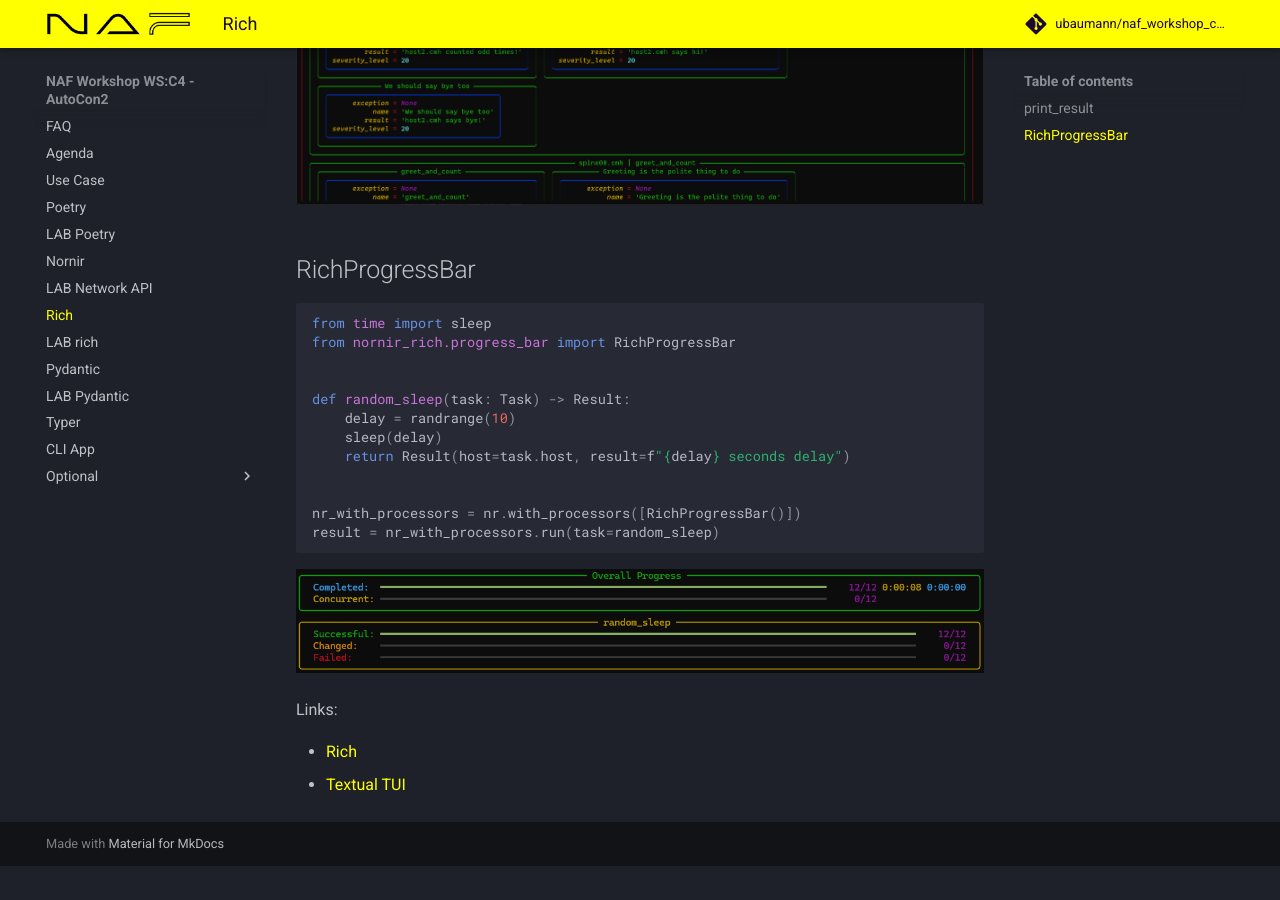
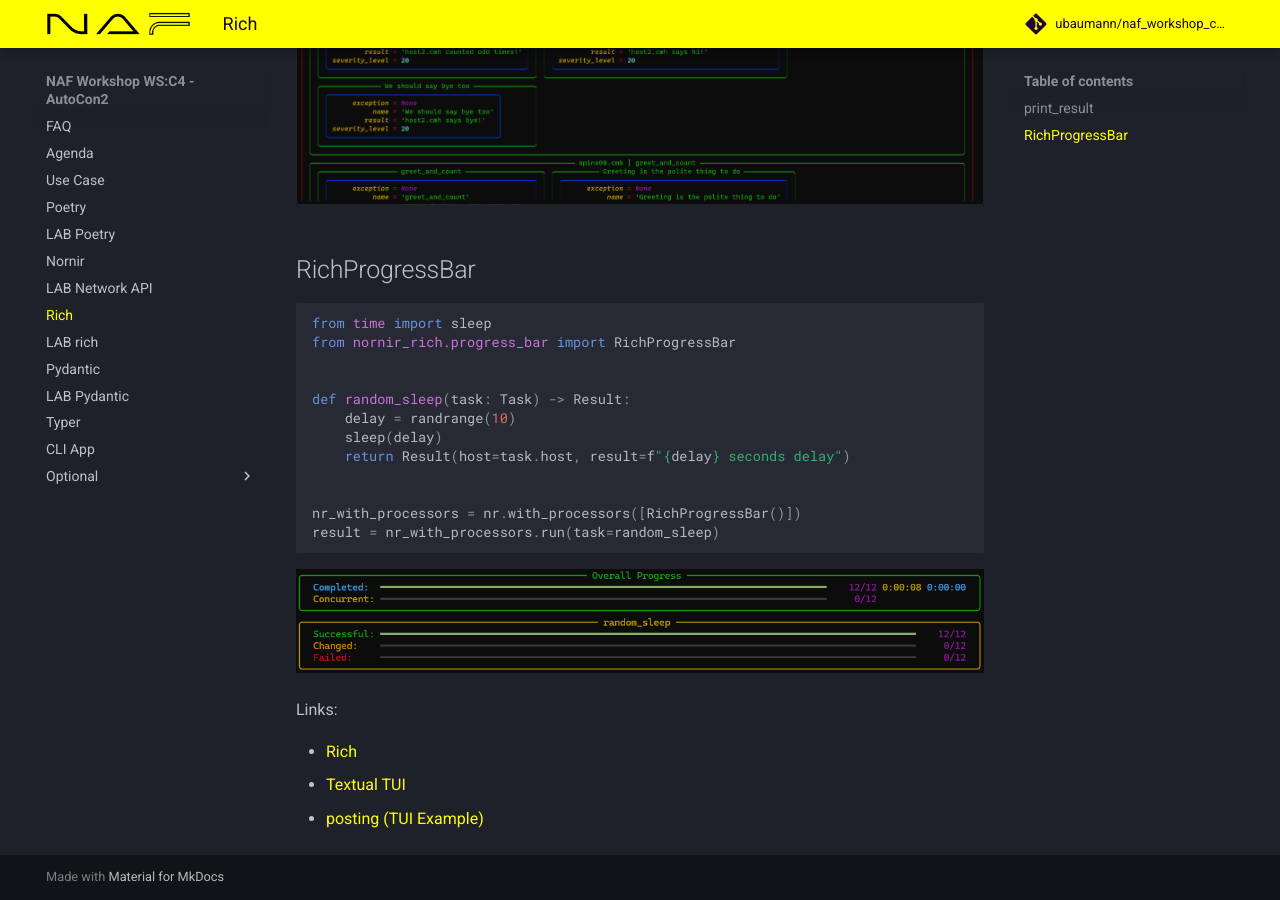
Before and after one commit to ubaumann/naf_workshop_cli_tool, an MkDocs documentation site: the page built from docs/rich.md, in a window 1280 px wide and 900 px high, scrolled down 860 px. Built offline with MkDocs 1.6.1 and Material for MkDocs 9.7.7, drawn with Linux system fonts in a browser that asks for light colours; comment, search, counter and statistics services are not loaded; before the commit the page ends 1726 px from its top, so only the background shows below that.

Commit message:
Add posting TUI example

```diff
--- a/docs/rich.md
+++ b/docs/rich.md
@@ -44,3 +44,4 @@ Links:
 
 - [Rich](https://rich.readthedocs.io/)
 - [Textual TUI](https://textual.textualize.io/)
+- [posting (TUI Example)](https://posting.sh/)
```
